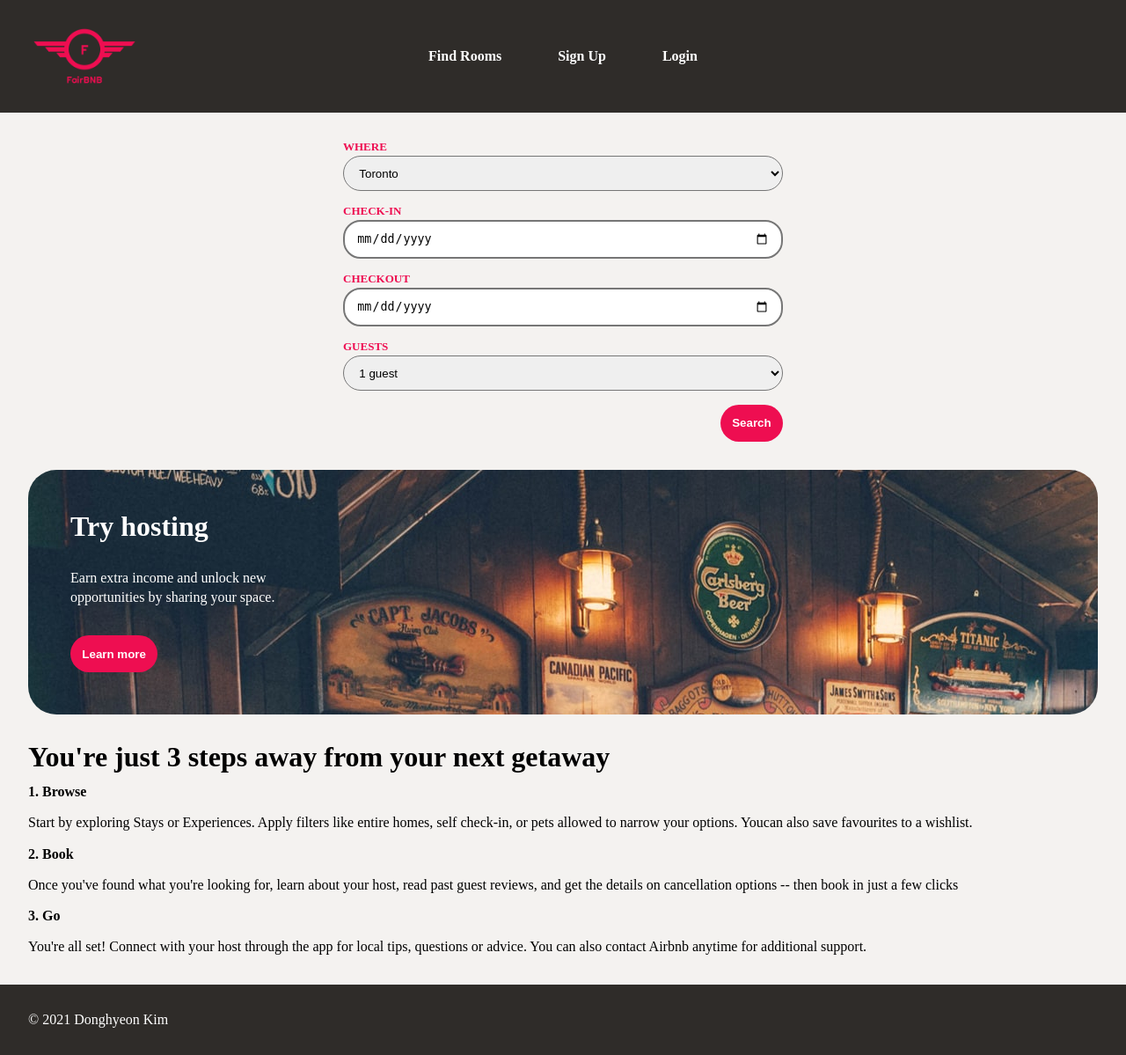
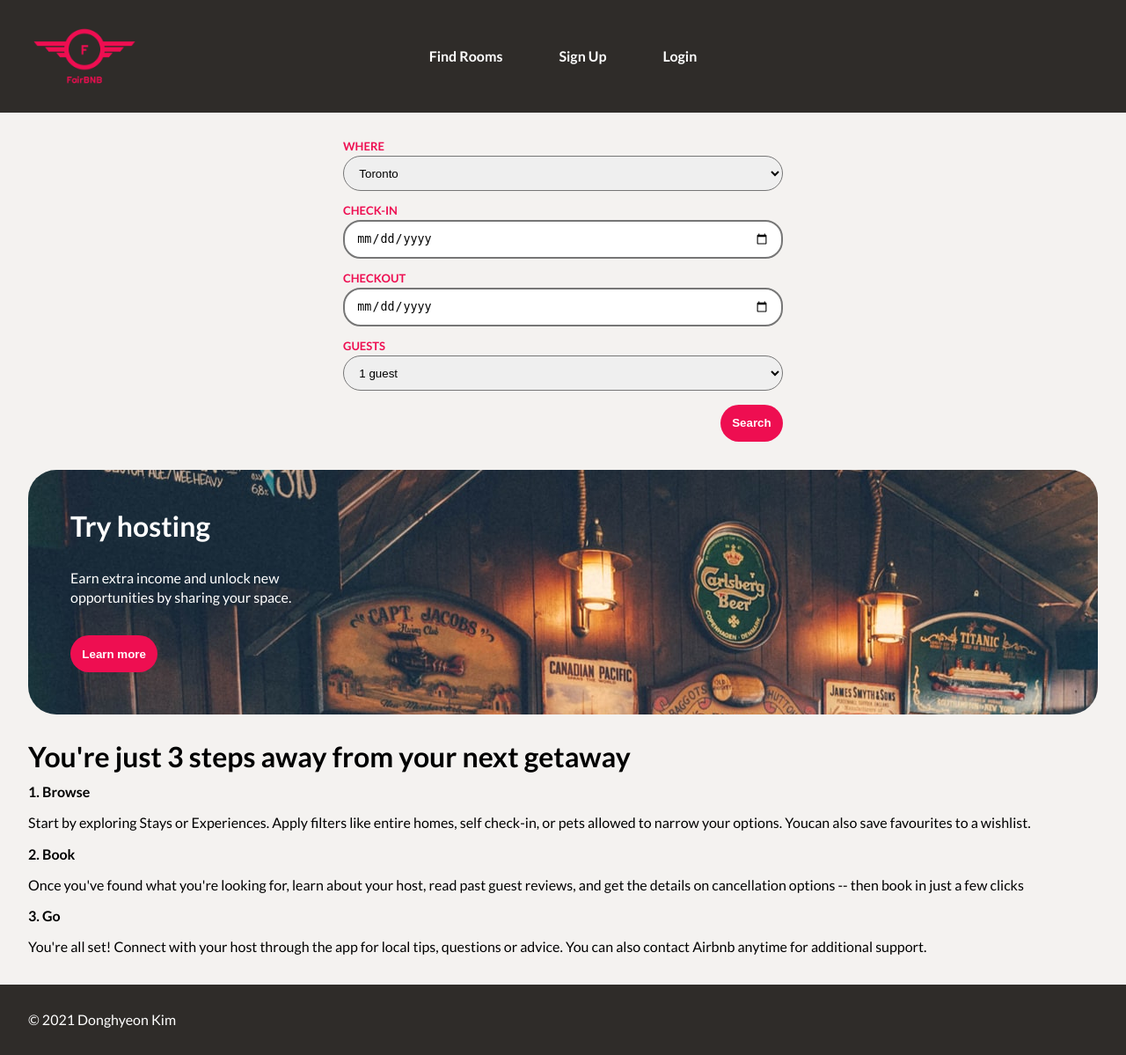
Before and after one commit to 0916dhkim/web322-assignment, a Node server app: page / in a window 1280 px wide. Shown: the whole page at 88% size. Run offline with Node 20, Linux system fonts and the light colour scheme; style sheets or scripts are compiled from the project's sources; some libraries are stand-ins or nearby versions.

Commit message:
Add Lato Font Family

```diff
--- a/sass/main.scss
+++ b/sass/main.scss
@@ -14,4 +14,6 @@ body {
   display: flex;
   flex-direction: column;
   align-items: stretch;
+
+  font-family: Lato, 'Segoe UI', Tahoma, Geneva, Verdana, sans-serif;
 }
--- a/views/layouts/main.handlebars
+++ b/views/layouts/main.handlebars
@@ -7,6 +7,9 @@
   <meta name="viewport" content="width=device-width, initial-scale=1.0">
   <link rel="shortcut icon" type="image/png" href="favicon.png" />
   <link rel="stylesheet" href="/styles/main.css" />
+
+  <link rel="preconnect" href="https://fonts.gstatic.com">
+  <link href="https://fonts.googleapis.com/css2?family=Lato:wght@400;700&display=swap" rel="stylesheet">
   <title>Document</title>
 </head>
 
```
